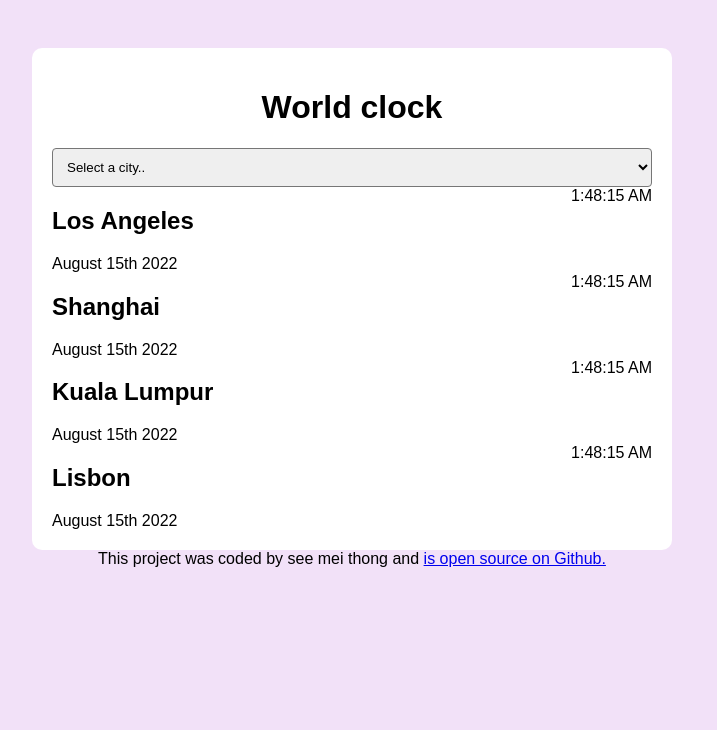
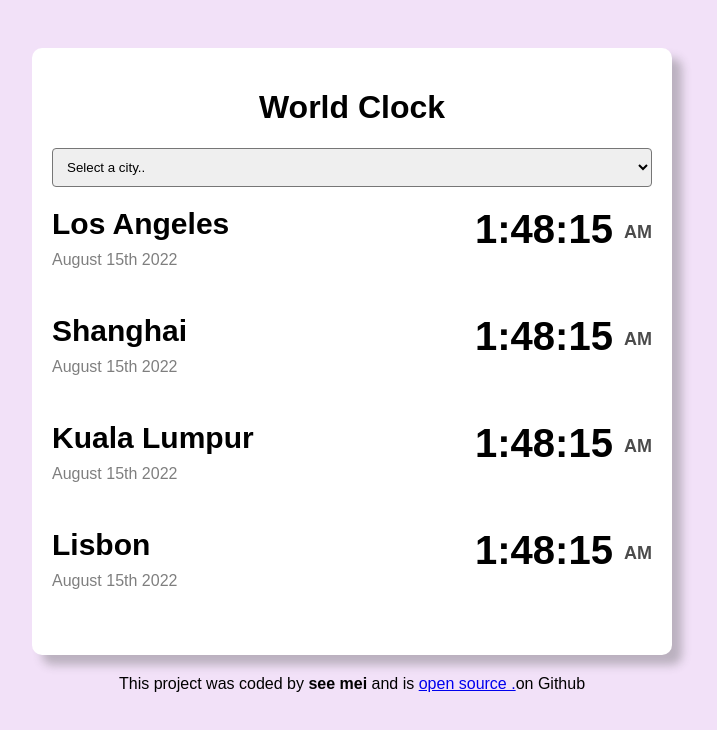
Before and after one commit to I-code1992/world-clock, a plain HTML site: page index.html in a window 1280 px wide. Shown: the whole page, without its empty margins (288-1005 px from the left). Drawn offline with Linux system fonts and the light colour scheme.

Commit message:
added more css styling

```diff
--- a/css/style.css
+++ b/css/style.css
@@ -10,29 +10,52 @@ h1 {
 
 }
 
+h2 {
+font-size: 30px;
+margin: 0 0 10px;
+}
+.container {
+    background-color: white;
+    margin: 0 auto;
+    max-width: 600px ;
+    padding: 20px;
+    box-shadow: 10px 10px 10px rgba(60, 66, 60, 0.3);
+    border-radius: 10px;
+
+}
 select {
     display: block;
     width: 100%;
     border-radius: 4px;
     padding: 10px;
 
-
 }
 
 .city {
     display: flex;
+    margin: 20px 0;
     justify-content: space-between;
+    padding-bottom:25px;
+}
+
+.time{
+
+    font-size: 40px;
+    font-weight: bold;
+}
+
+.time small {
+    font-size: 18px;
+vertical-align: middle;
+opacity: 0.7;
+}
+
+.date {
+opacity: 0.5;
 }
 
 
-.container {
-    background-color: white;
-    margin: 0 auto;
-    max-width: 600px ;
-    padding: 20px;
-    border-radius: 10px;
-}
-
 footer {
     text-align: center;
+    padding: 20px;
 }
--- a/index.html
+++ b/index.html
@@ -10,7 +10,7 @@
 </head>
 <body>
     <div class="container">
-    <h1>World clock</h1>
+    <h1>World Clock</h1>
     <select>
         <option value="">Select a city..</option>
         <option value="">London</option>
@@ -25,25 +25,25 @@
         <div class="date">August 15th 2022</div>
         </div>
         <div>
-        <div class="time">1:48:15 AM</div>
+        <div class="time">1:48:15 <small>AM</small></div>
     </div>
     </div>
 
 
     <div class="city">
         <div>
-        <h2>Shanghai</h2>
+        <h2>Shanghai </h2>
         <div class="date">August 15th 2022</div></div>
         <div>
-        <div class="time">1:48:15 AM</div></div>
+        <div class="time">1:48:15 <small>AM</small> </div></div>
     </div>
 
     <div class="city">
         <div>
-        <h2>Kuala Lumpur</h2>
+        <h2>Kuala Lumpur </h2>
         <div class="date">August 15th 2022</div></div>
         <div>
-        <div class="time">1:48:15 AM</div></div>
+        <div class="time">1:48:15 <small>AM</small></div></div>
     </div>
 
     <div class="city">
@@ -51,13 +51,13 @@
         <h2>Lisbon</h2>
         <div class="date">August 15th 2022</div></div>
         <div>
-        <div class="time">1:48:15 AM</div></div>
+        <div class="time">1:48:15 <small>AM</small></div></div>
     </div>
     </div>
 
 </div>
-    <footer>This project was coded by see mei thong and
-        <a href="#" target="_blank">is open source on Github.</a> </footer>
+    <footer>This project was coded by <strong>see mei</strong> and is
+        <a href="https://myworldclock-jsproject.netlify.app/" target="_blank"> open source .</a>on Github </footer>
     <script src="Javascript/index.js"></script>
 </body>
 </html>
```
